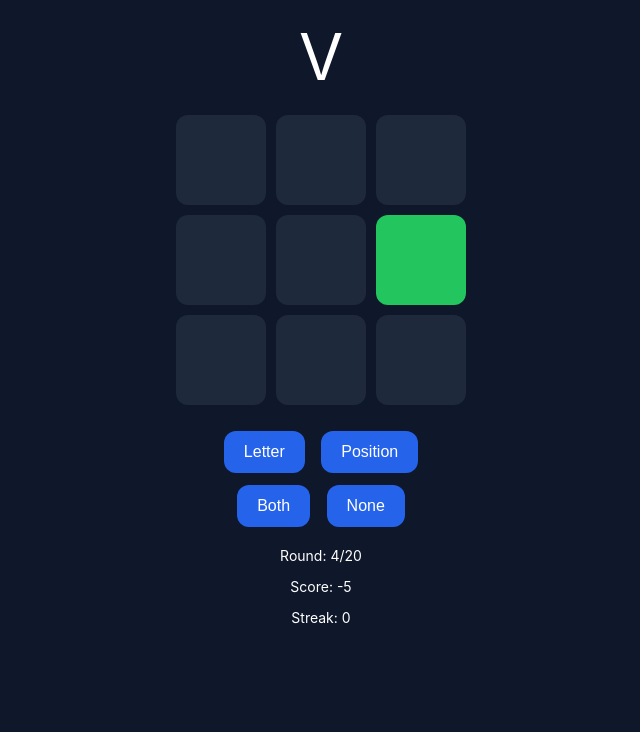
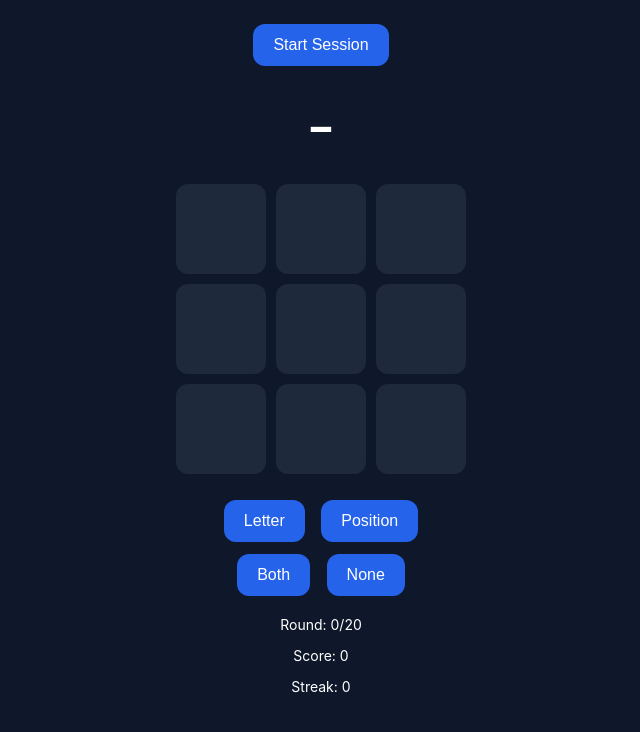
Before and after one commit to experimentalstuff/dual-n-back, a plain HTML site: page index.html in a window 1280 px wide. Both pictures are taken after a click on the button "Letter". Shown: the part 62-794 px from the top of the page, without its empty margins (319-959 px from the left). Drawn offline with Linux system fonts and the light colour scheme.

Commit message:
Update index.html
Chants made to get sound working and add offline functionality.
Again all changes suggested by ChatGPT

```diff
--- a/index.html
+++ b/index.html
@@ -2,7 +2,10 @@
 <html>
 <head>
 <meta name="viewport" content="width=device-width, initial-scale=1.0">
+<meta name="theme-color" content="#0f172a">
 <title>Dual N-Back Pro</title>
+
+<link rel="manifest" href="manifest.json">
 
 <style>
 body {
@@ -49,10 +52,7 @@ button {
     color: white;
 }
 
-.stats {
-    margin-top: 10px;
-    font-size: 14px;
-}
+.stats { font-size: 14px; }
 
 #summary {
     margin-top: 20px;
@@ -66,6 +66,8 @@ button {
 <body>
 
 <h1>Dual N-Back (2)</h1>
+
+<button id="startBtn" onclick="startGame()">Start Session</button>
 
 <div id="letter">-</div>
 
@@ -97,19 +99,18 @@ let streak = 0;
 let round = 0;
 let totalAnswers = 0;
 let correctAnswers = 0;
-let letterCorrect = 0;
-let positionCorrect = 0;
 let reactionTimes = [];
 let startTime = 0;
 let timer;
-let gameActive = true;
+let gameActive = false;
 
-let audioCtx;
+let audioCtx = null;
 
 function initAudio() {
     if (!audioCtx) {
         audioCtx = new (window.AudioContext || window.webkitAudioContext)();
     }
+    audioCtx.resume();
 }
 
 function playTone(freq, duration=120){
@@ -118,8 +119,8 @@ function playTone(freq, duration=120){
     const osc = audioCtx.createOscillator();
     const gain = audioCtx.createGain();
 
+    osc.type = "sine";
     osc.frequency.value = freq;
-    osc.type = "sine";
 
     osc.connect(gain);
     gain.connect(audioCtx.destination);
@@ -136,6 +137,14 @@ for (let i = 0; i < 9; i++) {
     let div = document.createElement("div");
     div.className = "cell";
     grid.appendChild(div);
+}
+
+function startGame(){
+    initAudio();
+    gameActive = true;
+    document.getElementById("startBtn").style.display = "none";
+    timer = setInterval(nextRound, 2500);
+    nextRound();
 }
 
 function nextRound(){
@@ -165,11 +174,7 @@ function nextRound(){
 }
 
 function submit(type){
-    if (!gameActive) return;
-
-    initAudio(); // unlock audio on first tap
-
-    if(history.length <= n) return;
+    if (!gameActive || history.length <= n) return;
 
     totalAnswers++;
 
@@ -190,8 +195,6 @@ function submit(type){
         score += 10;
         streak++;
         correctAnswers++;
-        if(letterMatch) letterCorrect++;
-        if(positionMatch) positionCorrect++;
         playTone(900);
     } else {
         score -= 5;
@@ -211,25 +214,20 @@ function endGame(){
 
     const accuracy = Math.round((correctAnswers/totalAnswers)*100 || 0);
     const avgReaction = Math.round(reactionTimes.reduce((a,b)=>a+b,0)/reactionTimes.length || 0);
-    const letterAcc = Math.round((letterCorrect/totalAnswers)*100 || 0);
-    const positionAcc = Math.round((positionCorrect/totalAnswers)*100 || 0);
 
     document.getElementById("summary").style.display = "block";
     document.getElementById("summary").innerHTML = `
         <h3>Session Complete</h3>
         <p>Final Score: ${score}</p>
-        <p>Overall Accuracy: ${accuracy}%</p>
-        <p>Letter Accuracy: ${letterAcc}%</p>
-        <p>Position Accuracy: ${positionAcc}%</p>
+        <p>Accuracy: ${accuracy}%</p>
         <p>Avg Reaction: ${avgReaction} ms</p>
         <button onclick="location.reload()">Play Again</button>
     `;
-
-    localStorage.setItem("dualNBackLastScore", score);
 }
 
-timer = setInterval(nextRound, 2500);
-nextRound();
+if ('serviceWorker' in navigator) {
+  navigator.serviceWorker.register('sw.js');
+}
 </script>
 
 </body>
```
